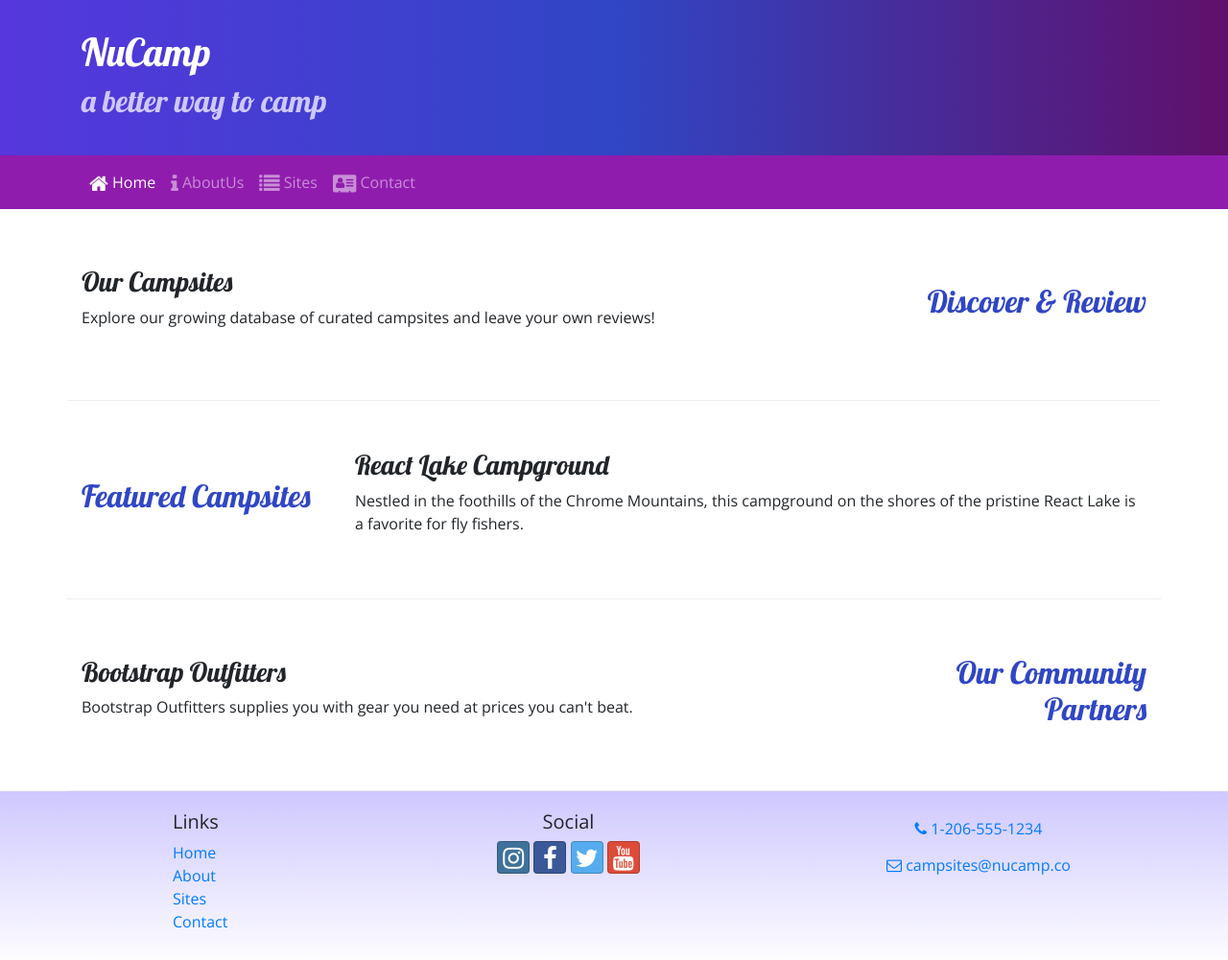
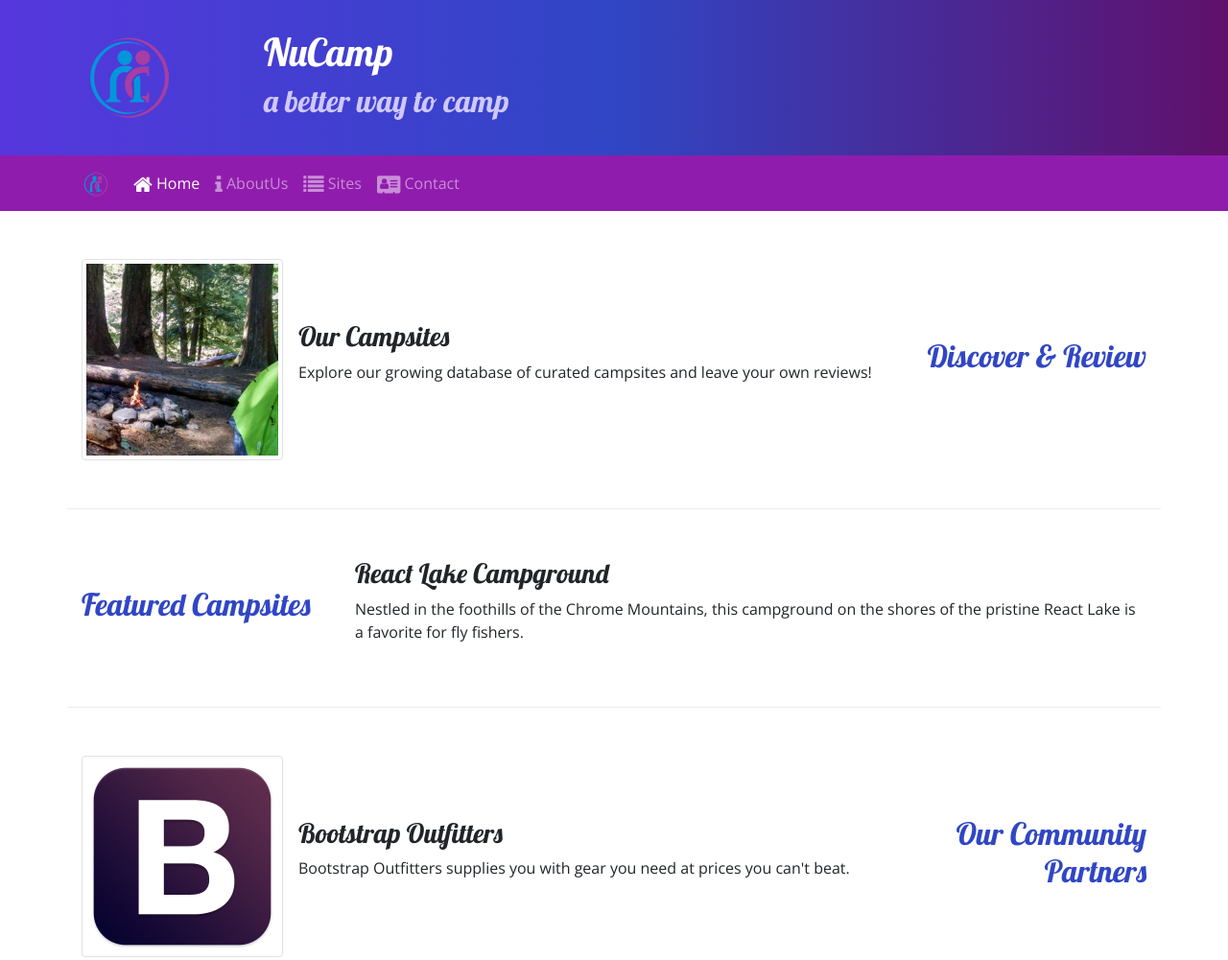
Before and after one commit to Sayed24/BEProject, a website: page index.html in a window 1280 px wide. Shown: the top 1001 px of the page at 96% size. Drawn offline with nearby package versions, Linux system fonts and the light colour scheme.

Commit message:
Images and Media

```diff
--- a/index.html
+++ b/index.html
@@ -21,6 +21,9 @@
     <header class="jumbotron jumbotron-fluid">
         <div class="container">
             <div class="row">
+                <div class="col-4 col-sm-3 col-md-2 align-self-center">
+                    <img src="img/logo.png" class="img-fluid" />
+                </div>
                 <div class="col">
                     <h1>NuCamp</h1>
                     <h2>a better way to camp</h2>
@@ -31,7 +34,8 @@
 
     <nav class="navbar navbar-expand-sm navbar-dark sticky-top">
         <div class="container">
-            <button class="navbar-toggler ml-auto"  type="button" data-toggle="collapse" data-target="#nucampNavbar">
+            <a href="#" class="navbar-brand"><img src="img/logo.png" height="30" width="30"></a>
+            <button class="navbar-toggler"  type="button" data-toggle="collapse" data-target="#nucampNavbar">
                 <span class="navbar-toggler-icon"></span>
             </button>
             <div class="collapse navbar-collapse" id="nucampNavbar">
@@ -51,8 +55,13 @@
                 <h2 class="text-sm-right">Discover & Review</h2>
             </div>
             <div class="col">
-                <h3>Our Campsites</h3>
-                <p class="d-none d-sm-block">Explore our growing database of curated campsites and leave your own reviews!</p>
+                <div class="media">
+                    <img class="d-flex mr-3 img-thumbnail" src="img/breadcrumb-trail-thumb.jpg" alt="Breadcrumb-Trail-Thumb">
+                    <div class="media-body align-self-center">
+                        <h3>Our Campsites</h3>
+                        <p class="d-none d-sm-block">Explore our growing database of curated campsites and leave your own reviews!</p>
+                    </div>
+                </div>
             </div>
         </div>
     </div>
@@ -75,8 +84,13 @@
                 <h2 class="text-sm-right" >Our Community Partners</h2>
             </div>
             <div class="col">
-                <h3>Bootstrap Outfitters</h3>
-                <p class="d-none d-sm-block">Bootstrap Outfitters supplies you with gear you need at prices you can't beat.</p>
+                <div class="media">
+                    <img src="img/bootstrap-thumb.png" alt="Bootstrap Outfitters" class="d-flex mr-3 img-thumbnail">
+                    <div class="media-body align-self-center">
+                        <h3>Bootstrap Outfitters</h3>
+                        <p class="d-none d-sm-block">Bootstrap Outfitters supplies you with gear you need at prices you can't beat.</p>
+                    </div>
+                </div>
             </div>
         </div>
     </div>
```
Also changed, not shown: aboutus.html (+6 -1 lines), contactus.html (+6 -1 lines), img/bootstrap-thumb.png (added), img/breadcrumb-trail-thumb.jpg (added), img/breadcrumb-trail.jpg (added), img/chrome-river-thumb.jpg (added), img/chrome-river.jpg (added), img/logo.png (added), img/react-lake-thumb.jpg (added), img/react-lake.jpg (added).
